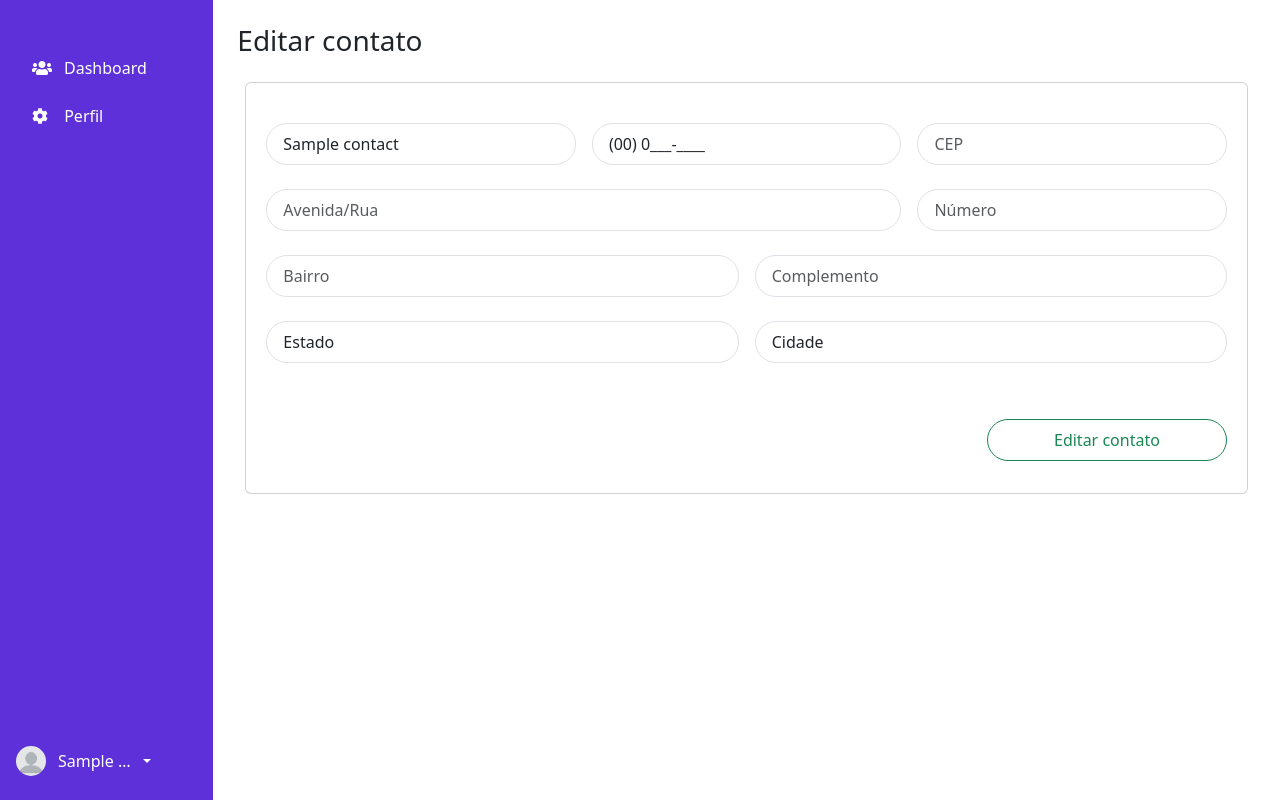
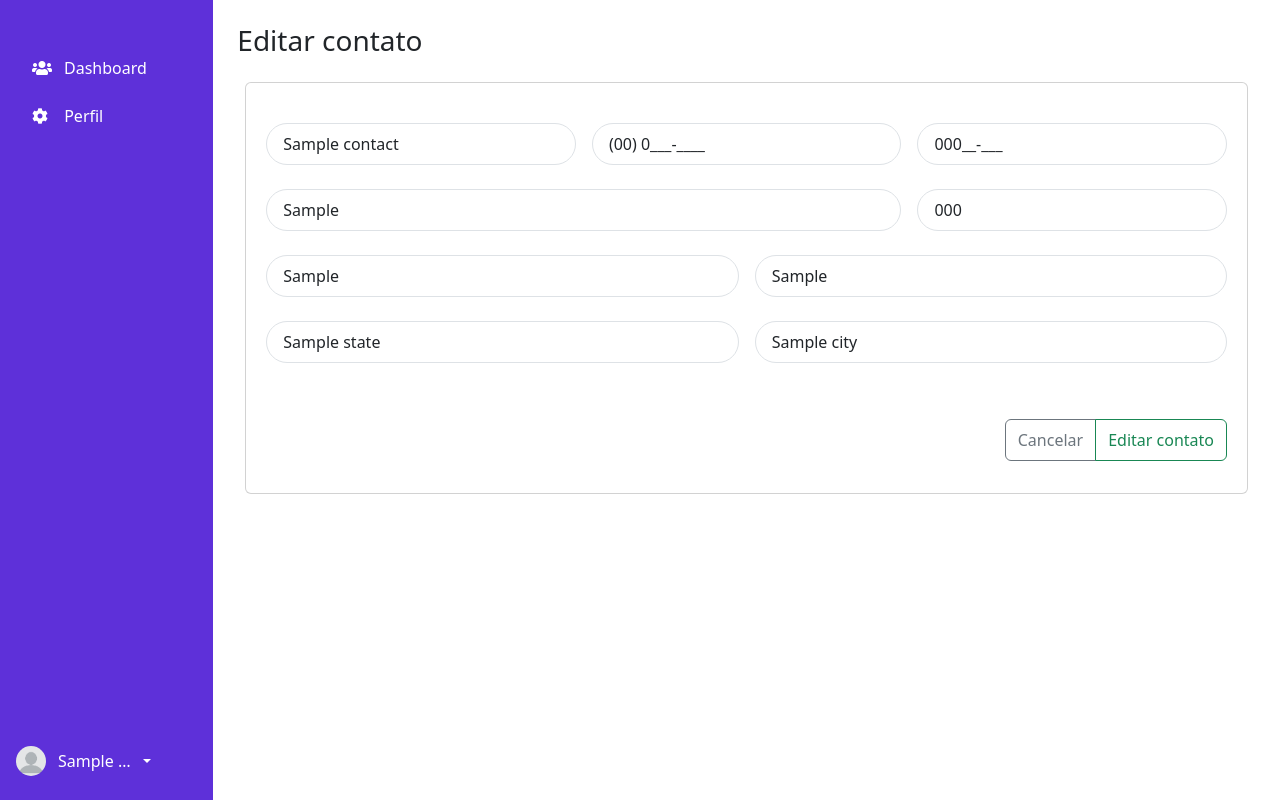
Before and after one commit to adrianojsle/agenda_eletronica, a PHP site: page /?p=edit_contact&id=1 in a window 1280 px wide. Run offline with PHP 8.4, Linux system fonts and the light colour scheme; the visitor is signed in with stand-in values (Sample User, id 1); tables that the repository leaves empty or names only in its code hold one stand-in row (values such as "Sample post").

Commit message:
Edição funcional

```diff
--- a/classes/Controller/ContactController.php
+++ b/classes/Controller/ContactController.php
@@ -1,5 +1,6 @@
 <?php
 require_once __DIR__ . '../../Model/Contact.php';
+require_once __DIR__ . '../../Model/Address.php';
 
 class ContactController
 {
@@ -16,6 +17,26 @@ class ContactController
                 exit;
             } else {
                 $msg = 'Não foi possível adicionar';
+            }
+        }
+        if (!empty($msg)) {
+            return $msg;
+        }
+    }
+
+    public function edit($values)
+    {
+        // Validacão simples
+        if (empty($values['street']) || empty($values['number']) || empty($values['zipcode']) || empty($values['neighborhood']) || empty($values['complement']) || empty($values['name']) || empty($values['phone']) || empty($values['state_id']) || empty($values['city_id']) || empty($values['id']) || empty($values['address_id'])) {
+            $msg = 'Todos os campos precisam ser preenchidos';
+        } else {
+            $contact = new Contact();
+            $result = $contact->edit($values);
+            if ($result) {
+                header('Location: /?p=dashboard');
+                exit;
+            } else {
+                $msg = 'Não foi possível editar';
             }
         }
         if (!empty($msg)) {
@@ -55,4 +76,21 @@ class ContactController
             }
         }
     }
+    public function loadAddress(int $addressId)
+    {
+        if (empty($addressId)) {
+            header('Location: /?p=dashboard');
+            exit;
+        } else {
+            $address = new Address();
+            $result = $address->load($addressId);
+            if ($result) {
+                return $result;
+            } else {
+                header('Location: /?p=dashboard');
+                exit;
+            }
+        }
+    }
+
 }
--- a/classes/Model/Address.php
+++ b/classes/Model/Address.php
@@ -23,8 +23,20 @@ class Address extends DbConnect
         $stmt->bindParam(':stateId', $address['state_id']);
         $stmt->execute();
         $state = $stmt->fetch();
-
-
         return $address['street'] . ' - ' . $address['number'] . ', ' . $address['complement'] . ', ' . $address['neighborhood'] . ', ' . $address['zipcode'] . ', ' . $address['zipcode'] . ', ' . $city['name'] . ' - ' . $state['uf'];
     }
+
+    public function load(int $addressId)
+    {
+        // Encontrar o item
+        $query = "SELECT * FROM addresses WHERE id = $addressId";
+        $stmt = $this->connect()->prepare($query);
+        $stmt->execute();
+        $address = $stmt->fetch();
+        if ($stmt->execute()) {
+            return $address;
+        } else {
+            return false;
+        }
+    }
 }
--- a/classes/Model/Contact.php
+++ b/classes/Model/Contact.php
@@ -60,6 +60,40 @@ class Contact extends DbConnect
         }
     }
 
+    public function edit($values)
+    {
+        $session = new SessionController();
+        // Cadastra o endereço
+        $query = "UPDATE addresses SET street = :street, number = :number, zipcode = :zipcode, neighborhood = :neighborhood, complement = :complement, state_id = :state_id, city_id = :city_id WHERE id = :address_id";
+        $conn = $this->connect();
+        $stmt = $conn->prepare($query);
+        $stmt->bindParam(':street', $values['street']);
+        $stmt->bindParam(':number', $values['number']);
+        $stmt->bindParam(':zipcode', $values['zipcode']);
+        $stmt->bindParam(':neighborhood', $values['neighborhood']);
+        $stmt->bindParam(':complement', $values['complement']);
+        $stmt->bindParam(':state_id', $values['state_id']);
+        $stmt->bindParam(':city_id', $values['city_id']);
+        $stmt->bindParam(':address_id', $values['address_id']);
+
+        if ($stmt->execute()) {
+            $queryContact = "UPDATE $this->tableName SET name = :name, phone = :phone, user_id = :user_id, address_id = :address_id WHERE id = :id";
+            $stmtContact = $this->connect()->prepare($queryContact);
+            $stmtContact->bindParam(':name', $values['name']);
+            $stmtContact->bindParam(':phone', $values['phone']);
+            $stmtContact->bindParam(':user_id', $session->profile()['id']);
+            $stmtContact->bindParam(':address_id', $values['address_id']);
+            $stmtContact->bindParam(':id', $values['id']);
+            if ($stmtContact->execute()) {
+                return true;
+            } else {
+                return false;
+            }
+        } else {
+            return false;
+        }
+    }
+
     public function delete(int $contactId)
     {
         $session = new SessionController();
--- a/components/Forms/AddContact.php
+++ b/components/Forms/AddContact.php
@@ -43,7 +43,10 @@ $states = $state->getAll();
                 </select>
             </div>
             <div class="col-12 p-2 pt-5 d-flex justify-content-end">
-                <button type="submit" class="btn btn-outline-success w-25 py-2 rounded-pill">Adicionar contato</button>
+                <div class="btn-group rounded-pill">
+                    <a href="/?p=dashboard" class="btn btn-outline-secondary  py-2">Cancelar</a>
+                    <button type="submit" class="btn btn-outline-success py-2">Adicionar contato</button>
+                </div>
             </div>
         </div>
     </div>
--- a/components/Forms/EditContact.php
+++ b/components/Forms/EditContact.php
@@ -3,7 +3,9 @@ require_once __DIR__ . '../../../classes/Model/State.php';
 $state = new State();
 $states = $state->getAll();
 ?>
-<form method="post" action="/?p=add_contact">
+<form method="post" action="/?p=edit_contact">
+    <input type="hidden" id="id" name="id" value="<?php echo $contact['id']; ?>">
+    <input type="hidden" id="address_id" name="address_id" value="<?php echo $contact['address_id']; ?>">
     <div class="card p-4 mt-3">
         <div class="row">
             <div class="col-4 p-2">
@@ -13,26 +15,30 @@ $states = $state->getAll();
                 <input class="form-control p-2 px-3 rounded-pill mt-2" type="text" placeholder="Telefone" id="phone" name="phone" value="<?php echo $contact['phone']; ?>" required>
             </div>
             <div class="col-4 p-2">
-                <input class="form-control p-2 px-3 rounded-pill mt-2" type="text" placeholder="CEP" id="zipcode" name="zipcode" required>
+                <input class="form-control p-2 px-3 rounded-pill mt-2" type="text" placeholder="CEP" id="zipcode" name="zipcode" value="<?php echo $address['zipcode']; ?>" required>
             </div>
             <div class="col-8 p-2">
-                <input class="form-control p-2 px-3 rounded-pill mt-2" type="text" placeholder="Avenida/Rua" id="street" name="street" required>
+                <input class="form-control p-2 px-3 rounded-pill mt-2" type="text" placeholder="Avenida/Rua" id="street" name="street" value="<?php echo $address['street']; ?>" required>
             </div>
             <div class="col-4 p-2">
-                <input class="form-control p-2 px-3 rounded-pill mt-2" type="text" placeholder="Número" id="number" name="number" required>
+                <input class="form-control p-2 px-3 rounded-pill mt-2" type="text" placeholder="Número" id="number" name="number" value="<?php echo $address['number']; ?>" required>
             </div>
             <div class="col-6 p-2">
-                <input class="form-control p-2 px-3 rounded-pill mt-2" type="text" placeholder="Bairro" id="neighborhood" name="neighborhood" required>
+                <input class="form-control p-2 px-3 rounded-pill mt-2" type="text" placeholder="Bairro" id="neighborhood" name="neighborhood" value="<?php echo $address['neighborhood']; ?>" required>
             </div>
             <div class="col-6 p-2">
-                <input class="form-control p-2 px-3 rounded-pill mt-2" type="text" placeholder="Complemento" id="complement" name="complement" required>
+                <input class="form-control p-2 px-3 rounded-pill mt-2" type="text" placeholder="Complemento" id="complement" name="complement" value="<?php echo $address['complement']; ?>" required>
             </div>
             <div class="col-6 p-2">
-                <select class="form-control p-2 px-3 rounded-pill mt-2" id="state_id" name="state_id" required>
+                <select class="form-control p-2 px-3 rounded-pill mt-2" id="state_id" name="state_id" value="<?php echo $address['state_id']; ?>" required>
                     <option value="">Estado</option>
                     <?php
                     foreach ($states as $item) {
-                        echo "<option value='" . $item['id'] . "'>" . $item['name'] . "</option>";
+                        echo "<option value='" . $item['id'] . "'";
+                        if ($address['state_id'] === $item['id']) {
+                            echo ' selected ';
+                        }
+                        echo ">" . $item['name'] . "</option>";
                     }
                     ?>
                 </select>
@@ -43,7 +49,10 @@ $states = $state->getAll();
                 </select>
             </div>
             <div class="col-12 p-2 pt-5 d-flex justify-content-end">
-                <button type="submit" class="btn btn-outline-success w-25 py-2 rounded-pill">Editar contato</button>
+                <div class="btn-group rounded-pill">
+                    <a href="/?p=dashboard" class="btn btn-outline-secondary  py-2">Cancelar</a>
+                    <button type="submit" class="btn btn-outline-success py-2">Editar contato</button>
+                </div>
             </div>
         </div>
     </div>
@@ -76,5 +85,26 @@ $states = $state->getAll();
                 }
             });
         });
+
+        // Preencher automaticamente as cidades
+        $.ajax({
+            type: "POST",
+            url: "/?p=search_cities",
+            data: {
+                state_id: <?php echo $address['state_id']; ?>
+            },
+            success: function(cities) {
+                let options = '<option value="">Selecione uma cidade</option>';
+                let cityObjects = JSON.parse(cities);
+                $.map(cityObjects, function(city) {
+                    if (city.id === <?php echo $address['city_id']; ?>) {
+                        options += '<option value="' + city.id + '" selected>' + city.name + '</option>';
+                    } else {
+                        options += '<option value="' + city.id + '">' + city.name + '</option>';
+                    }
+                });
+                $("#city_id").html(options);
+            }
+        });
     });
 </script>
--- a/pages/edit_contact.php
+++ b/pages/edit_contact.php
@@ -11,12 +11,15 @@ if ($_SERVER['REQUEST_METHOD'] === 'POST') {
         'name' => $_POST['name'],
         'phone' => $_POST['phone'],
         'state_id' => $_POST['state_id'],
-        'city_id' => $_POST['city_id']
+        'city_id' => $_POST['city_id'],
+        'id' => $_POST['id'],
+        'address_id' => $_POST['address_id'],
     ];
-    $msg = $controller->create($data);
+    $msg = $controller->edit($data);
 }
 if (isset($_GET['id'])) {
     $contact = $controller->loadContact($_GET['id']);
+    $address = $controller->loadAddress($contact['address_id']);
 }
 
 include __DIR__ . '../../layout/header.php';
```
